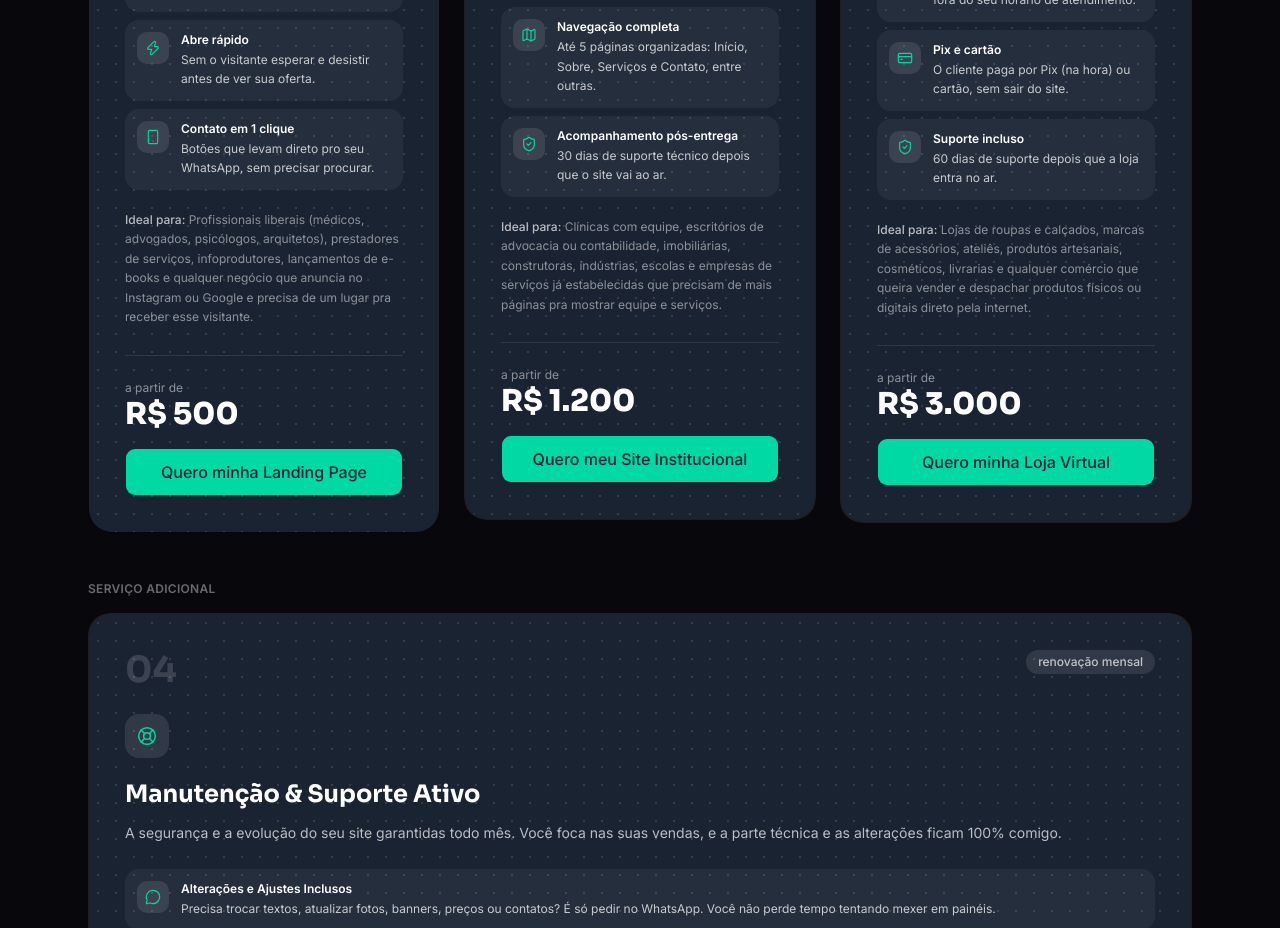
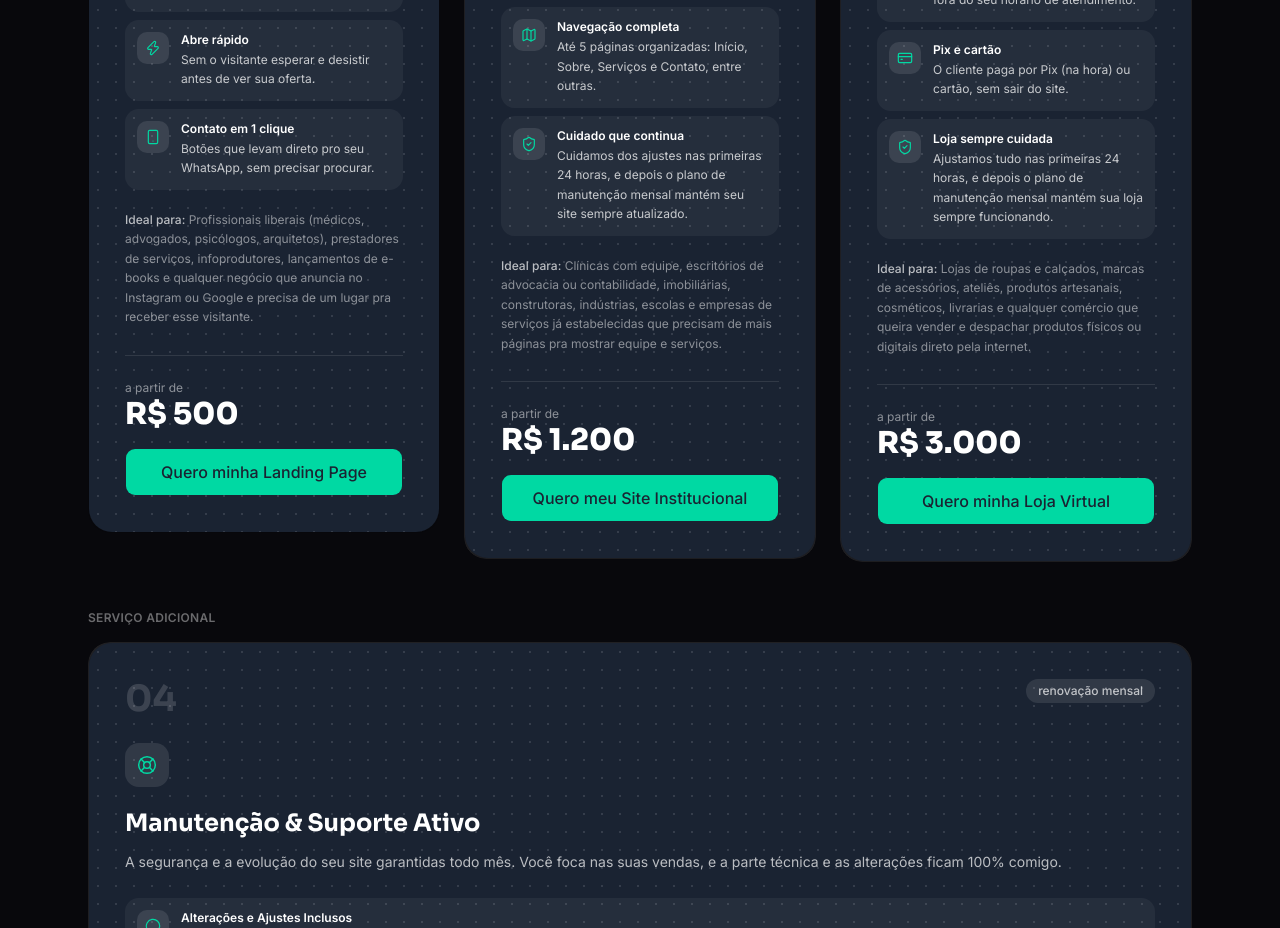
Before and after one commit to rubensmoutinhooo-png/projeto-arodev, a Next.js app: page / in a window 1280 px wide. Shown: the part 3300-4228 px from the top of the page. Built offline with nearby package versions, Linux system fonts and the light colour scheme.

Commit message:
Corrige texto de suporte pós-entrega: 24h grátis + plano de manutenção mensal

```diff
--- a/components/sections/servicos.tsx
+++ b/components/sections/servicos.tsx
@@ -78,8 +78,9 @@ const SERVICOS = [
       },
       {
         icon: ShieldCheck,
-        titulo: "Acompanhamento pós-entrega",
-        descricao: "30 dias de suporte técnico depois que o site vai ao ar.",
+        titulo: "Cuidado que continua",
+        descricao:
+          "Cuidamos dos ajustes nas primeiras 24 horas, e depois o plano de manutenção mensal mantém seu site sempre atualizado.",
       },
     ],
     idealPara:
@@ -111,8 +112,9 @@ const SERVICOS = [
       },
       {
         icon: ShieldCheck,
-        titulo: "Suporte incluso",
-        descricao: "60 dias de suporte depois que a loja entra no ar.",
+        titulo: "Loja sempre cuidada",
+        descricao:
+          "Ajustamos tudo nas primeiras 24 horas, e depois o plano de manutenção mensal mantém sua loja sempre funcionando.",
       },
     ],
     idealPara:
```
